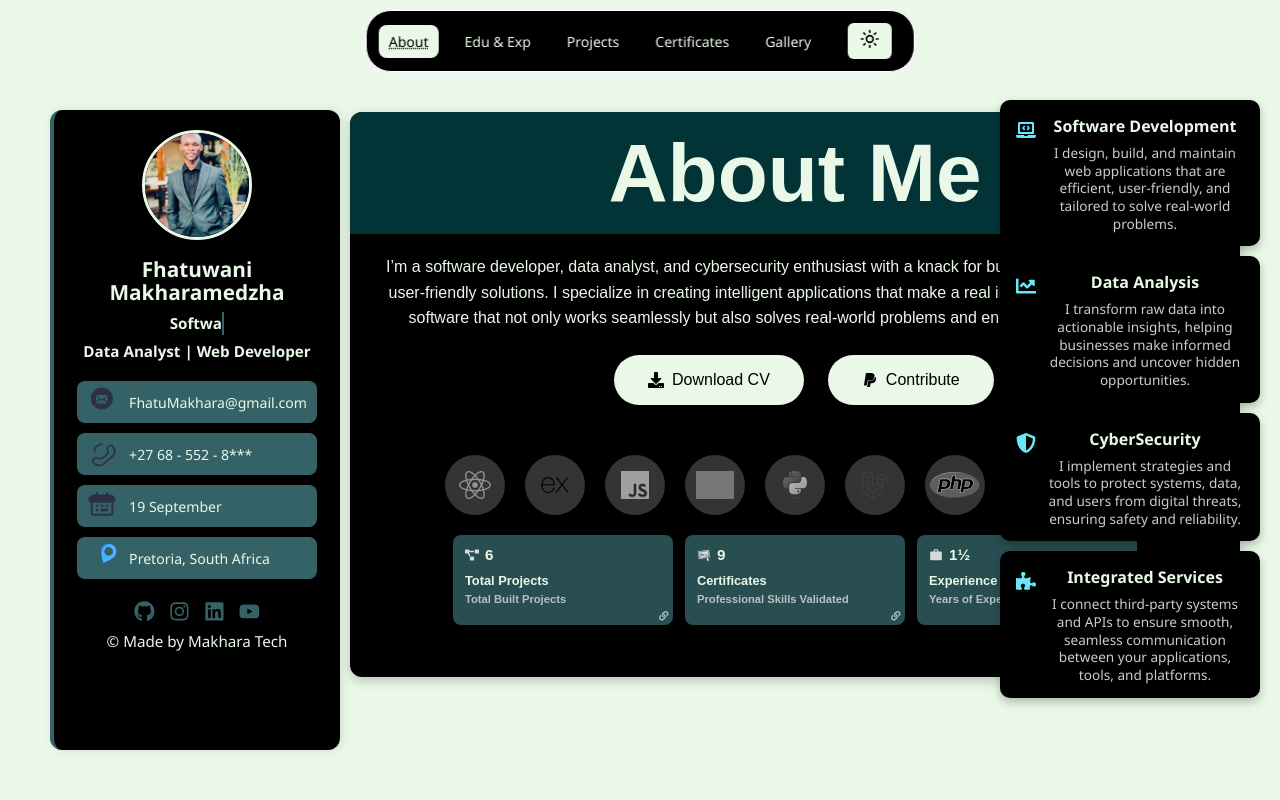
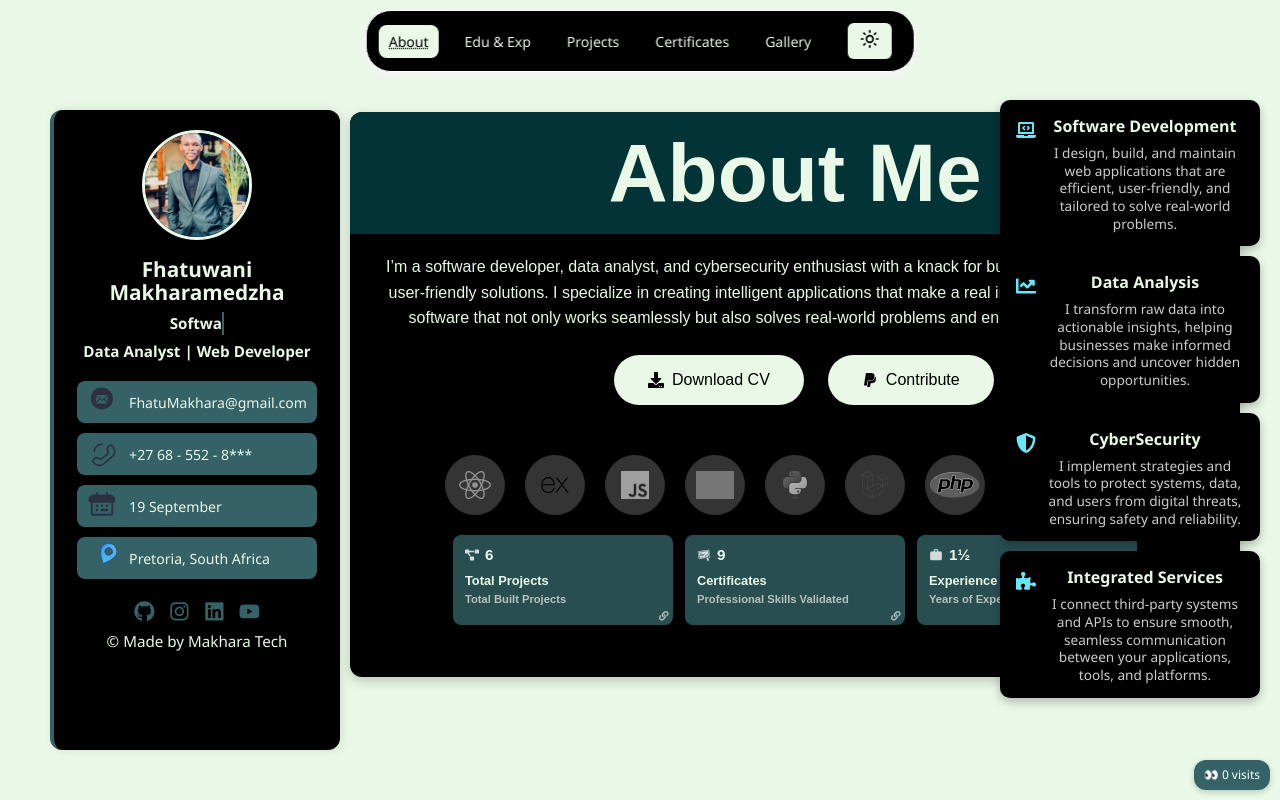
Before and after one commit to CodeboyTF/Personal-Profile-Website, a React (Vite) app: page / in a window 1280 px wide. Built offline with nearby package versions, Linux system fonts and the light colour scheme; no server answers; grey boxes are pictures that could not be loaded.

Commit message:
Final work

```diff
--- a/src/App.css
+++ b/src/App.css
@@ -489,3 +489,16 @@ html {
   color: #ccc;
   line-height: 1.3;
 }
+
+.visit-counter {
+  position: fixed;
+  bottom: 10px;
+  right: 10px;
+  background: #356267; /* matches your theme */
+  color: white;
+  font-size: 12px;
+  padding: 6px 10px;
+  border-radius: 12px;
+  box-shadow: 0px 2px 6px rgba(0,0,0,0.2);
+  z-index: 9999;
+}
--- a/src/App.jsx
+++ b/src/App.jsx
@@ -2,7 +2,7 @@ import React, { useState, useEffect } from "react";
 import NavbarMenu from "./GlobalComponents/Navbar.jsx";
 import UrlIcon from "./GlobalComponents/UrlIcon";
 import Loading from "./GlobalComponents/Loading.jsx";
-
+import VisitCounter from "./GlobalComponents/visitCounter.jsx";
 export default function App() {
   const [isLoading, setIsLoading] = useState(true);
 
@@ -19,6 +19,7 @@ export default function App() {
         <>
         <UrlIcon />
           <NavbarMenu />
+          <VisitCounter />
 
         </>
       )}
--- /dev/null
+++ b/src/GlobalComponents/visitCounter.jsx
@@ -0,0 +1,20 @@
+import React, { useEffect, useState } from "react";
+import "../APP.css";
+
+const VisitCounter = () => {
+  const [visits, setVisits] = useState(0);
+
+  useEffect(() => {
+    fetch("https://api.countapi.xyz/hit/fhatuwanitsoftwaredev.netflify.app/visits")
+      .then((res) => res.json())
+      .then((data) => setVisits(data.value));
+  }, []);
+
+  return (
+    <div className="visit-counter">
+      👀 {visits} visits
+    </div>
+  );
+};
+
+export default VisitCounter;
```
